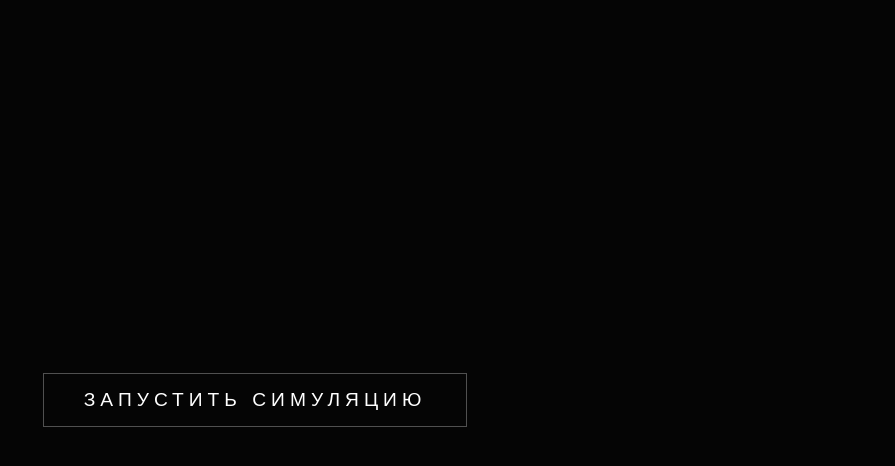
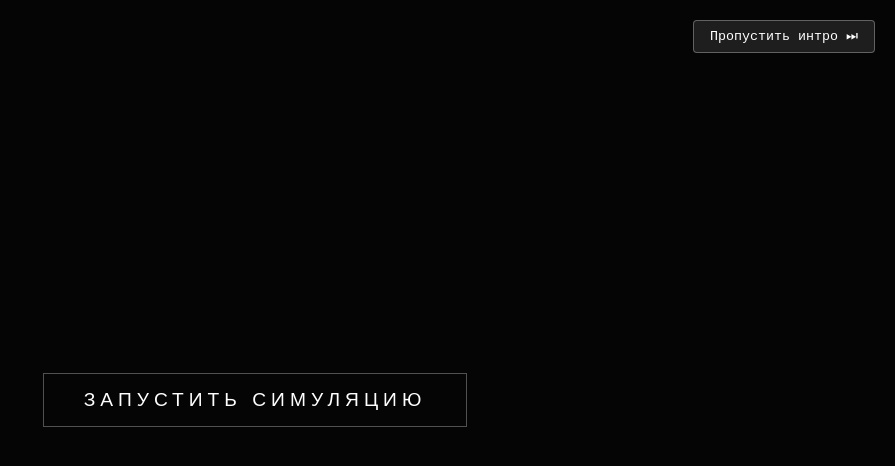
Before and after one commit to AlBarsStudio/Quest, a React (Vite) app: page / in a window 1280 px wide. Shown: the top 466 px of the page, without its empty margins (385-1280 px from the left). Built offline with nearby package versions, Linux system fonts and the light colour scheme.

Commit message:
Uncomment audio functionality and add skip button

```diff
--- a/src/features/intro/Intro.jsx
+++ b/src/features/intro/Intro.jsx
@@ -1,6 +1,6 @@
 import { useState, useEffect, useRef } from 'react';
 import styles from './Intro.module.css';
-// import introMusic from '../../assets/intro-theme.mp3'; // Раскомментируй, когда добавишь файл музыки
+// import introMusic from '../../assets/intro-theme.mp3';
 
 const scenes = [
   { text: "AlBars Studio представляет", styleClass: styles.fadeScale, duration: 4000 },
@@ -19,19 +19,17 @@ export default function Intro({ onComplete }) {
 
   const handleStart = () => {
     setIsStarted(true);
-    // if (audioRef.current) audioRef.current.play(); // Раскомментируй для музыки
+    // if (audioRef.current) audioRef.current.play();
   };
 
   useEffect(() => {
-    // Если не началось или сцены кончились - ничего не делаем
     if (!isStarted) return;
 
     if (currentScene >= scenes.length) {
-      onComplete(); // Вызываем завершение интро
+      onComplete();
       return;
     }
 
-    // Таймер переключения сцен
     const timer = setTimeout(() => {
       setCurrentScene(prev => prev + 1);
     }, scenes[currentScene].duration);
@@ -42,6 +40,26 @@ export default function Intro({ onComplete }) {
   return (
     <div className={styles.introContainer}>
       {/* <audio ref={audioRef} src={introMusic} preload="auto" /> */}
+
+      {/* Временная кнопка пропуска */}
+      <button
+        onClick={onComplete}
+        style={{
+          position: 'absolute',
+          top: '20px',
+          right: '20px',
+          background: 'rgba(255, 255, 255, 0.1)',
+          color: '#fff',
+          border: '1px solid rgba(255, 255, 255, 0.3)',
+          padding: '8px 16px',
+          cursor: 'pointer',
+          borderRadius: '4px',
+          zIndex: 100,
+          fontFamily: 'monospace'
+        }}
+      >
+        Пропустить интро ⏭
+      </button>
 
       {!isStarted ? (
         <button className={styles.startButton} onClick={handleStart}>
```
